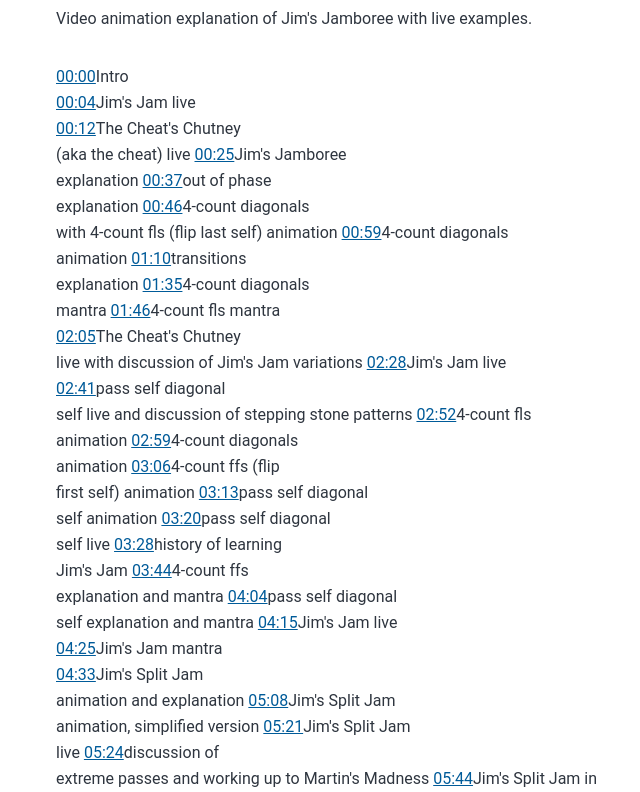
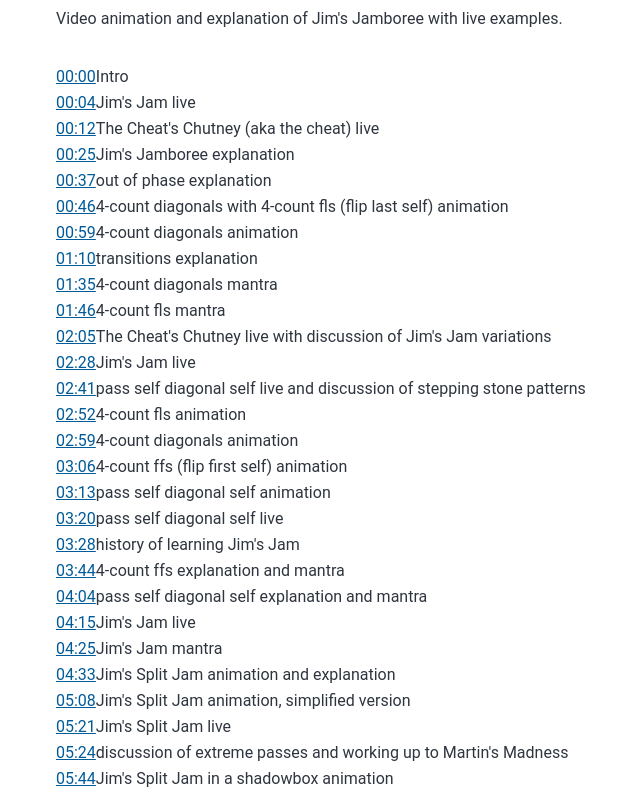
Before and after one commit to cwhunt/freewheelunicycle-com, a Gatsby site: page /jims-jamboree/ in a window 1280 px wide. Shown: the part 251-1043 px from the top of the page, without its empty margins (268-908 px from the left). Built offline with nearby package versions, Linux system fonts and the light colour scheme; Gatsby itself is replaced by a stand-in of ours.

Commit message:
fix typos in jim's jamboree video

```diff
--- a/content/videos/jims-jamboree.md
+++ b/content/videos/jims-jamboree.md
@@ -5,62 +5,62 @@ id: uHrlYmaxFW4
 tags: ["juggling", "juggling-patterns"]
 ---
 
-Video animation explanation of Jim's Jamboree with live examples.
+Video animation and explanation of Jim's Jamboree with live examples.
 
 <a href="https://www.youtube.com/watch?v=uHrlYmaxFW4&t=0s" target="_blank">00:00</a>Intro<br />
 <a href="https://www.youtube.com/watch?v=uHrlYmaxFW4&t=4s" target="_blank">00:04</a>Jim's Jam live<br />
-<a href="https://www.youtube.com/watch?v=uHrlYmaxFW4&t=12s" target="_blank">00:12</a>The Cheat's Chutney <br />(aka the cheat) live
-<a href="https://www.youtube.com/watch?v=uHrlYmaxFW4&t=25s" target="_blank">00:25</a>Jim's Jamboree <br />explanation
-<a href="https://www.youtube.com/watch?v=uHrlYmaxFW4&t=37s" target="_blank">00:37</a>out of phase <br />explanation
-<a href="https://www.youtube.com/watch?v=uHrlYmaxFW4&t=46s" target="_blank">00:46</a>4-count diagonals <br />with 4-count fls (flip last self) animation
-<a href="https://www.youtube.com/watch?v=uHrlYmaxFW4&t=59s" target="_blank">00:59</a>4-count diagonals <br />animation
-<a href="https://www.youtube.com/watch?v=uHrlYmaxFW4&t=70s" target="_blank">01:10</a>transitions <br />explanation
-<a href="https://www.youtube.com/watch?v=uHrlYmaxFW4&t=95s" target="_blank">01:35</a>4-count diagonals <br />mantra
+<a href="https://www.youtube.com/watch?v=uHrlYmaxFW4&t=12s" target="_blank">00:12</a>The Cheat's Chutney (aka the cheat) live<br />
+<a href="https://www.youtube.com/watch?v=uHrlYmaxFW4&t=25s" target="_blank">00:25</a>Jim's Jamboree explanation<br />
+<a href="https://www.youtube.com/watch?v=uHrlYmaxFW4&t=37s" target="_blank">00:37</a>out of phase explanation<br />
+<a href="https://www.youtube.com/watch?v=uHrlYmaxFW4&t=46s" target="_blank">00:46</a>4-count diagonals with 4-count fls (flip last self) animation<br />
+<a href="https://www.youtube.com/watch?v=uHrlYmaxFW4&t=59s" target="_blank">00:59</a>4-count diagonals animation<br />
+<a href="https://www.youtube.com/watch?v=uHrlYmaxFW4&t=70s" target="_blank">01:10</a>transitions explanation<br />
+<a href="https://www.youtube.com/watch?v=uHrlYmaxFW4&t=95s" target="_blank">01:35</a>4-count diagonals mantra<br />
 <a href="https://www.youtube.com/watch?v=uHrlYmaxFW4&t=106s" target="_blank">01:46</a>4-count fls mantra<br />
-<a href="https://www.youtube.com/watch?v=uHrlYmaxFW4&t=125s" target="_blank">02:05</a>The Cheat's Chutney <br />live with discussion of Jim's Jam variations
+<a href="https://www.youtube.com/watch?v=uHrlYmaxFW4&t=125s" target="_blank">02:05</a>The Cheat's Chutney live with discussion of Jim's Jam variations<br />
 <a href="https://www.youtube.com/watch?v=uHrlYmaxFW4&t=148s" target="_blank">02:28</a>Jim's Jam live<br />
-<a href="https://www.youtube.com/watch?v=uHrlYmaxFW4&t=161s" target="_blank">02:41</a>pass self diagonal <br />self live and discussion of stepping stone patterns
-<a href="https://www.youtube.com/watch?v=uHrlYmaxFW4&t=172s" target="_blank">02:52</a>4-count fls <br />animation
-<a href="https://www.youtube.com/watch?v=uHrlYmaxFW4&t=179s" target="_blank">02:59</a>4-count diagonals <br />animation
-<a href="https://www.youtube.com/watch?v=uHrlYmaxFW4&t=186s" target="_blank">03:06</a>4-count ffs (flip <br />first self) animation
-<a href="https://www.youtube.com/watch?v=uHrlYmaxFW4&t=193s" target="_blank">03:13</a>pass self diagonal <br />self animation
-<a href="https://www.youtube.com/watch?v=uHrlYmaxFW4&t=200s" target="_blank">03:20</a>pass self diagonal <br />self live
-<a href="https://www.youtube.com/watch?v=uHrlYmaxFW4&t=208s" target="_blank">03:28</a>history of learning <br />Jim's Jam
-<a href="https://www.youtube.com/watch?v=uHrlYmaxFW4&t=224s" target="_blank">03:44</a>4-count ffs <br />explanation and mantra
-<a href="https://www.youtube.com/watch?v=uHrlYmaxFW4&t=244s" target="_blank">04:04</a>pass self diagonal <br />self explanation and mantra
+<a href="https://www.youtube.com/watch?v=uHrlYmaxFW4&t=161s" target="_blank">02:41</a>pass self diagonal self live and discussion of stepping stone patterns<br />
+<a href="https://www.youtube.com/watch?v=uHrlYmaxFW4&t=172s" target="_blank">02:52</a>4-count fls animation<br />
+<a href="https://www.youtube.com/watch?v=uHrlYmaxFW4&t=179s" target="_blank">02:59</a>4-count diagonals animation<br />
+<a href="https://www.youtube.com/watch?v=uHrlYmaxFW4&t=186s" target="_blank">03:06</a>4-count ffs (flip first self) animation<br />
+<a href="https://www.youtube.com/watch?v=uHrlYmaxFW4&t=193s" target="_blank">03:13</a>pass self diagonal self animation<br />
+<a href="https://www.youtube.com/watch?v=uHrlYmaxFW4&t=200s" target="_blank">03:20</a>pass self diagonal self live<br />
+<a href="https://www.youtube.com/watch?v=uHrlYmaxFW4&t=208s" target="_blank">03:28</a>history of learning Jim's Jam<br />
+<a href="https://www.youtube.com/watch?v=uHrlYmaxFW4&t=224s" target="_blank">03:44</a>4-count ffs explanation and mantra<br />
+<a href="https://www.youtube.com/watch?v=uHrlYmaxFW4&t=244s" target="_blank">04:04</a>pass self diagonal self explanation and mantra<br />
 <a href="https://www.youtube.com/watch?v=uHrlYmaxFW4&t=255s" target="_blank">04:15</a>Jim's Jam live<br />
 <a href="https://www.youtube.com/watch?v=uHrlYmaxFW4&t=265s" target="_blank">04:25</a>Jim's Jam mantra<br />
-<a href="https://www.youtube.com/watch?v=uHrlYmaxFW4&t=273s" target="_blank">04:33</a>Jim's Split Jam <br />animation and explanation
-<a href="https://www.youtube.com/watch?v=uHrlYmaxFW4&t=308s" target="_blank">05:08</a>Jim's Split Jam <br />animation, simplified version
-<a href="https://www.youtube.com/watch?v=uHrlYmaxFW4&t=321s" target="_blank">05:21</a>Jim's Split Jam <br />live
-<a href="https://www.youtube.com/watch?v=uHrlYmaxFW4&t=324s" target="_blank">05:24</a>discussion of <br />extreme passes and working up to Martin's Madness
-<a href="https://www.youtube.com/watch?v=uHrlYmaxFW4&t=344s" target="_blank">05:44</a>Jim's Split Jam in <br />a shadowbox animation
-<a href="https://www.youtube.com/watch?v=uHrlYmaxFW4&t=353s" target="_blank">05:53</a>Jim's Split Pair <br />jam animation and explanation
-<a href="https://www.youtube.com/watch?v=uHrlYmaxFW4&t=385s" target="_blank">06:25</a>Jim's Split Jam <br />right-leg 5-count chocolate bar feed animation and explanation
-<a href="https://www.youtube.com/watch?v=uHrlYmaxFW4&t=402s" target="_blank">06:42</a>Jim's Split Jam <br />right-leg 5-count chocolate bar feed left-arm Jim's Jam animation animation and explanation
-<a href="https://www.youtube.com/watch?v=uHrlYmaxFW4&t=409s" target="_blank">06:49</a>Jim's Split Jam <br />fully connected animation and explanation
-<a href="https://www.youtube.com/watch?v=uHrlYmaxFW4&t=418s" target="_blank">06:58</a>Jim's Rotating Jam <br />animation and explanation
-<a href="https://www.youtube.com/watch?v=uHrlYmaxFW4&t=464s" target="_blank">07:44</a>explanation of the <br />benefits of practicing the stationary variation of Jim's Rotating Jam
+<a href="https://www.youtube.com/watch?v=uHrlYmaxFW4&t=273s" target="_blank">04:33</a>Jim's Split Jam animation and explanation<br />
+<a href="https://www.youtube.com/watch?v=uHrlYmaxFW4&t=308s" target="_blank">05:08</a>Jim's Split Jam animation, simplified version<br />
+<a href="https://www.youtube.com/watch?v=uHrlYmaxFW4&t=321s" target="_blank">05:21</a>Jim's Split Jam live <br />
+<a href="https://www.youtube.com/watch?v=uHrlYmaxFW4&t=324s" target="_blank">05:24</a>discussion of extreme passes and working up to Martin's Madness<br />
+<a href="https://www.youtube.com/watch?v=uHrlYmaxFW4&t=344s" target="_blank">05:44</a>Jim's Split Jam in a shadowbox animation<br />
+<a href="https://www.youtube.com/watch?v=uHrlYmaxFW4&t=353s" target="_blank">05:53</a>Jim's Split Pair jam animation and explanation<br />
+<a href="https://www.youtube.com/watch?v=uHrlYmaxFW4&t=385s" target="_blank">06:25</a>Jim's Split Jam right-leg 5-count chocolate bar feed animation and explanation<br />
+<a href="https://www.youtube.com/watch?v=uHrlYmaxFW4&t=402s" target="_blank">06:42</a>Jim's Split Jam right-leg 5-count chocolate bar feed left-arm Jim's Jam animation <br />animation and explanation
+<a href="https://www.youtube.com/watch?v=uHrlYmaxFW4&t=409s" target="_blank">06:49</a>Jim's Split Jam fully connected animation and explanation<br />
+<a href="https://www.youtube.com/watch?v=uHrlYmaxFW4&t=418s" target="_blank">06:58</a>Jim's Rotating Jam animation and explanation<br />
+<a href="https://www.youtube.com/watch?v=uHrlYmaxFW4&t=464s" target="_blank">07:44</a>explanation of the benefits of practicing the stationary variation of Jim's <br />Rotating Jam
 <a href="https://www.youtube.com/watch?v=uHrlYmaxFW4&t=482s" target="_blank">08:02</a>all-pass discussion<br />
-<a href="https://www.youtube.com/watch?v=uHrlYmaxFW4&t=500s" target="_blank">08:20</a>5-count star passes <br />animation
-<a href="https://www.youtube.com/watch?v=uHrlYmaxFW4&t=505s" target="_blank">08:25</a>Jim's Starry Jam <br />animation and explanation
-<a href="https://www.youtube.com/watch?v=uHrlYmaxFW4&t=538s" target="_blank">08:58</a>Jim's Sidereal Jam <br />animation and explanation
-<a href="https://www.youtube.com/watch?v=uHrlYmaxFW4&t=559s" target="_blank">09:19</a>starting mantras of <br />remaining Jim's Jam variations
-<a href="https://www.youtube.com/watch?v=uHrlYmaxFW4&t=565s" target="_blank">09:25</a>The Cheat's Chutney <br />animation and mantra
-<a href="https://www.youtube.com/watch?v=uHrlYmaxFW4&t=575s" target="_blank">09:35</a>Martin's Marmalade <br />animation and mantra
-<a href="https://www.youtube.com/watch?v=uHrlYmaxFW4&t=583s" target="_blank">09:43</a>Carl's Compote <br />animation and mantra
-<a href="https://www.youtube.com/watch?v=uHrlYmaxFW4&t=591s" target="_blank">09:51</a>hand rhythm <br />discussion
-<a href="https://www.youtube.com/watch?v=uHrlYmaxFW4&t=599s" target="_blank">09:59</a>Jim's Jam hand <br />rhythm
-<a href="https://www.youtube.com/watch?v=uHrlYmaxFW4&t=616s" target="_blank">10:16</a>The Cheat's Chutney <br />hand rhythm
-<a href="https://www.youtube.com/watch?v=uHrlYmaxFW4&t=626s" target="_blank">10:26</a>Martin's Marmalade <br />hand rhythm
-<a href="https://www.youtube.com/watch?v=uHrlYmaxFW4&t=636s" target="_blank">10:36</a>Carl's Compote hand <br />rhythm
-<a href="https://www.youtube.com/watch?v=uHrlYmaxFW4&t=647s" target="_blank">10:47</a>Jim's Spicy Jam <br />animation and spicy variations discussion
-<a href="https://www.youtube.com/watch?v=uHrlYmaxFW4&t=678s" target="_blank">11:18</a>mention of feeding <br />Jim's Jam
-<a href="https://www.youtube.com/watch?v=uHrlYmaxFW4&t=690s" target="_blank">11:30</a>Jim's Jam and The <br />Cheat's Chutney out of phase animation
-<a href="https://www.youtube.com/watch?v=uHrlYmaxFW4&t=696s" target="_blank">11:36</a>Jim's Jam and The <br />Cheat's Chutney out of phase live
-<a href="https://www.youtube.com/watch?v=uHrlYmaxFW4&t=715s" target="_blank">11:55</a>Jim's Jamboree <br />animation
-<a href="https://www.youtube.com/watch?v=uHrlYmaxFW4&t=725s" target="_blank">12:05</a>Jim's Jamboree <br />mantra
-<a href="https://www.youtube.com/watch?v=uHrlYmaxFW4&t=753s" target="_blank">12:33</a>Jim's Take Five Jam <br />animation and explanation
-<a href="https://www.youtube.com/watch?v=uHrlYmaxFW4&t=873s" target="_blank">14:33</a>The Cheat's Chutney <br />live
+<a href="https://www.youtube.com/watch?v=uHrlYmaxFW4&t=500s" target="_blank">08:20</a>5-count star passes animation<br />
+<a href="https://www.youtube.com/watch?v=uHrlYmaxFW4&t=505s" target="_blank">08:25</a>Jim's Starry Jam animation and explanation<br />
+<a href="https://www.youtube.com/watch?v=uHrlYmaxFW4&t=538s" target="_blank">08:58</a>Jim's Sidereal Jam animation and explanation<br />
+<a href="https://www.youtube.com/watch?v=uHrlYmaxFW4&t=559s" target="_blank">09:19</a>starting mantras of remaining Jim's Jam variations<br />
+<a href="https://www.youtube.com/watch?v=uHrlYmaxFW4&t=565s" target="_blank">09:25</a>The Cheat's Chutney animation and mantra<br />
+<a href="https://www.youtube.com/watch?v=uHrlYmaxFW4&t=575s" target="_blank">09:35</a>Martin's Marmalade animation and mantra<br />
+<a href="https://www.youtube.com/watch?v=uHrlYmaxFW4&t=583s" target="_blank">09:43</a>Carl's Compote animation and mantra<br />
+<a href="https://www.youtube.com/watch?v=uHrlYmaxFW4&t=591s" target="_blank">09:51</a>hand rhythm discussion<br />
+<a href="https://www.youtube.com/watch?v=uHrlYmaxFW4&t=599s" target="_blank">09:59</a>Jim's Jam hand rhythm<br />
+<a href="https://www.youtube.com/watch?v=uHrlYmaxFW4&t=616s" target="_blank">10:16</a>The Cheat's Chutney hand rhythm<br />
+<a href="https://www.youtube.com/watch?v=uHrlYmaxFW4&t=626s" target="_blank">10:26</a>Martin's Marmalade hand rhythm<br />
+<a href="https://www.youtube.com/watch?v=uHrlYmaxFW4&t=636s" target="_blank">10:36</a>Carl's Compote hand rhythm<br />
+<a href="https://www.youtube.com/watch?v=uHrlYmaxFW4&t=647s" target="_blank">10:47</a>Jim's Spicy Jam animation and spicy variations discussion<br />
+<a href="https://www.youtube.com/watch?v=uHrlYmaxFW4&t=678s" target="_blank">11:18</a>mention of feeding Jim's Jam<br />
+<a href="https://www.youtube.com/watch?v=uHrlYmaxFW4&t=690s" target="_blank">11:30</a>Jim's Jam and The Cheat's Chutney out of phase animation<br />
+<a href="https://www.youtube.com/watch?v=uHrlYmaxFW4&t=696s" target="_blank">11:36</a>Jim's Jam and The Cheat's Chutney out of phase live<br />
+<a href="https://www.youtube.com/watch?v=uHrlYmaxFW4&t=715s" target="_blank">11:55</a>Jim's Jamboree animation<br />
+<a href="https://www.youtube.com/watch?v=uHrlYmaxFW4&t=725s" target="_blank">12:05</a>Jim's Jamboree mantra<br />
+<a href="https://www.youtube.com/watch?v=uHrlYmaxFW4&t=753s" target="_blank">12:33</a>Jim's Take Five Jam animation and explanation<br />
+<a href="https://www.youtube.com/watch?v=uHrlYmaxFW4&t=873s" target="_blank">14:33</a>The Cheat's Chutney live<br />
 
 Special thanks to Christian Helbling for creating the animation program https://passist.org/ which was used in this video.
```
